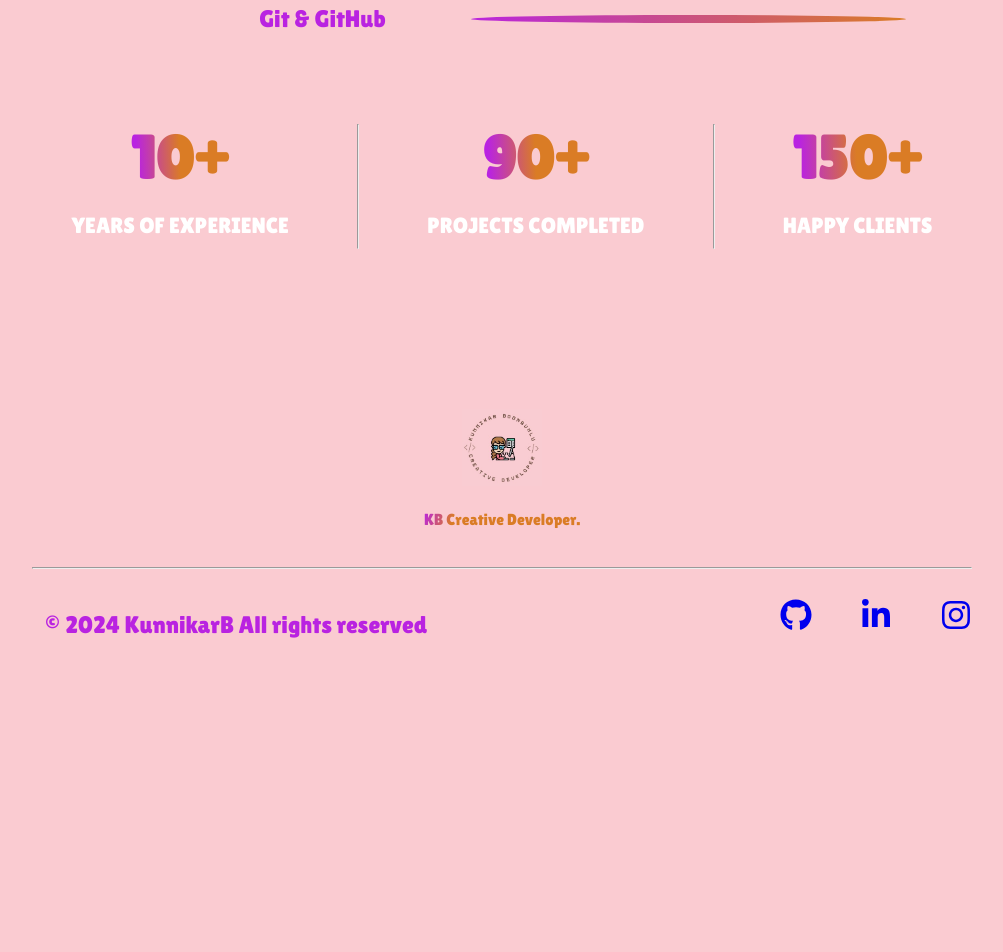
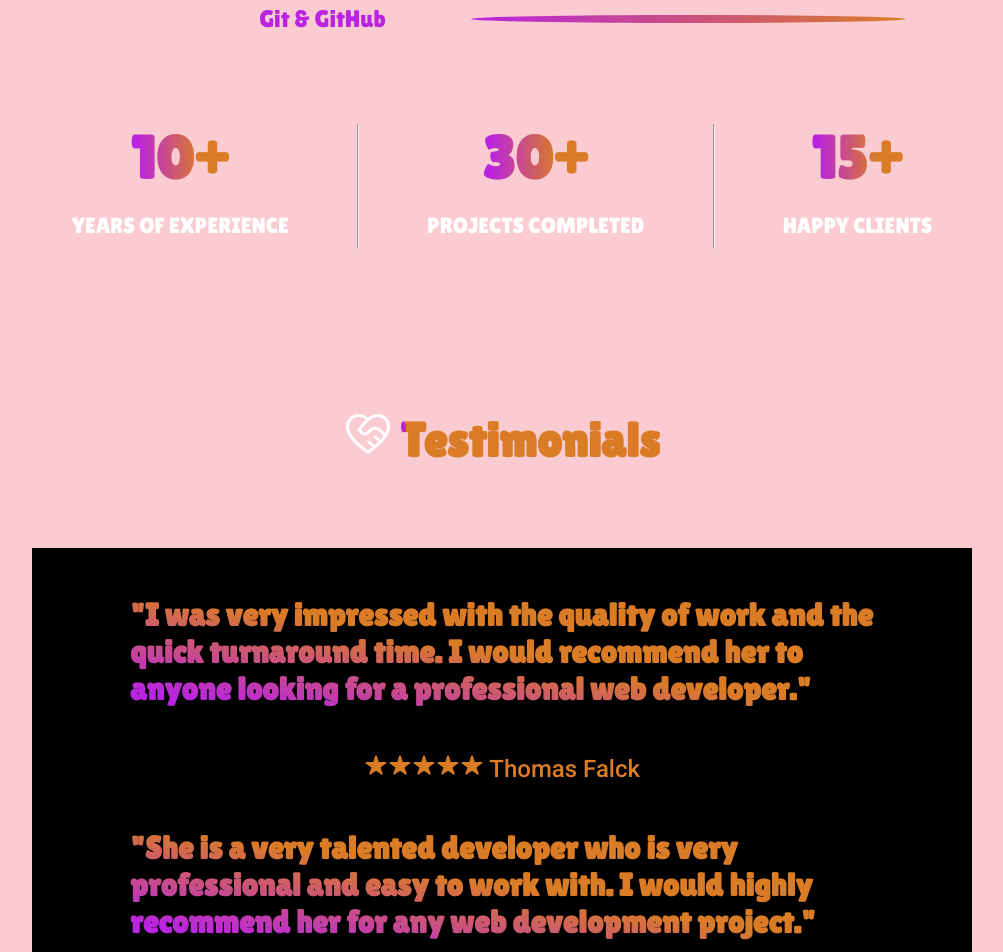
Before and after one commit to KunnikarB/portfolio, a React (Vite) app: page /about in a window 1280 px wide. Shown: the part 1300-2252 px from the top of the page, without its empty margins (138-1141 px from the left). Before the commit the page ends 1989 px from the top, so only its background shows below. Built offline with nearby package versions, Linux system fonts and the light colour scheme.

Commit message:
modified

```diff
--- a/src/Components/About/About.css
+++ b/src/Components/About/About.css
@@ -107,7 +107,7 @@
 .about-achievement h2 {
   font-size: 60px;
   font-weight: 700;
-  background: linear-gradient(267deg, #DA7C25 50.41%, #B923E1 92.8%);
+  background: linear-gradient(267deg, #DA7C25 30%, #B923E1 92.8%);
   background-clip: text;
   -webkit-background-clip: text;
   -webkit-text-fill-color: transparent;
@@ -121,6 +121,37 @@
 .about-achievement:hover {
   transform: scale(1.12);
   transition: 0.5s;
+}
+
+.about-testimonials {
+  display: flex;
+  flex-direction: column;
+  gap: 30px;
+  background-color: black;
+  padding: 2em;
+}
+
+.about-testimonial {
+  display: flex;
+  flex-direction: column;
+  margin: 0px 50px;
+  gap: 30px;
+}
+
+.about-testimonial p {
+  font-size: 2em;
+  font-weight: 700;
+  background: linear-gradient(190deg, #DA7C25 50.41%, #B923E1 92.8%);
+  background-clip: text;
+  -webkit-background-clip: text;
+  -webkit-text-fill-color: transparent;
+}
+
+h3 {
+  font-size: 1.5em;
+  font-weight: 500;
+  color: #DA7C25;
+  text-align: center;
 }
 
 @media (max-width: 768px) {
--- a/src/Components/About/About.jsx
+++ b/src/Components/About/About.jsx
@@ -2,6 +2,8 @@
 import './About.css'
 import Profile from '../../assets/profile.jpg';
 import Pattern from '../../assets/theme_pattern.svg';
+import { IoIosStar } from "react-icons/io";
+import { GoCodeOfConduct } from "react-icons/go";
 
 const About = () => {
   return (
@@ -68,15 +70,26 @@ const About = () => {
         <hr />
 
         <div className='about-achievement'>
-          <h2> 90+ </h2>
+          <h2> 30+ </h2>
           <p> PROJECTS COMPLETED </p>
         </div>
         <hr />
         <div className='about-achievement'>
-          <h2> 150+ </h2>
+          <h2> 15+ </h2>
           <p> HAPPY CLIENTS </p>
         </div>
     </div>
+    <h2><GoCodeOfConduct /> Testimonials </h2>
+    <div className='about-testimonials'>
+      <div className='about-testimonial'>
+        <p> "I was very impressed with the quality of work and the quick turnaround time. I would recommend her to anyone looking for a professional web developer."  </p>
+        <h3><IoIosStar /><IoIosStar /><IoIosStar /><IoIosStar /><IoIosStar /> Thomas Falck </h3>
+      </div>
+      <div className='about-testimonial'>
+        <p> "She is a very talented developer who is very professional and easy to work with. I would highly recommend her for any web development project." </p>
+        <h3><IoIosStar /><IoIosStar /><IoIosStar /><IoIosStar /><IoIosStar /> Bruno Björn </h3>
+      </div>
+      </div>
     </div>
   );
 };
```
